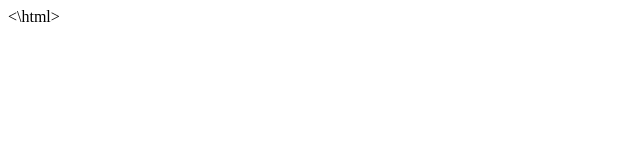
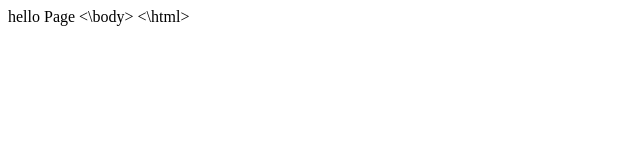
Before and after one commit to Ivanhcl/gitjune21ivanhcl, a plain HTML site: page index.html in a window 1280 px wide. Shown: the whole page, without its empty margins (0-640 px from the left). Drawn offline with Linux system fonts and the light colour scheme.

Commit message:
index file updated with title and body

```diff
--- a/index.html
+++ b/index.html
@@ -1,2 +1,6 @@
 <html>
+	<title>The first page</title>
+	<body>
+		hello Page
+	<\body>
 <\html>
```
